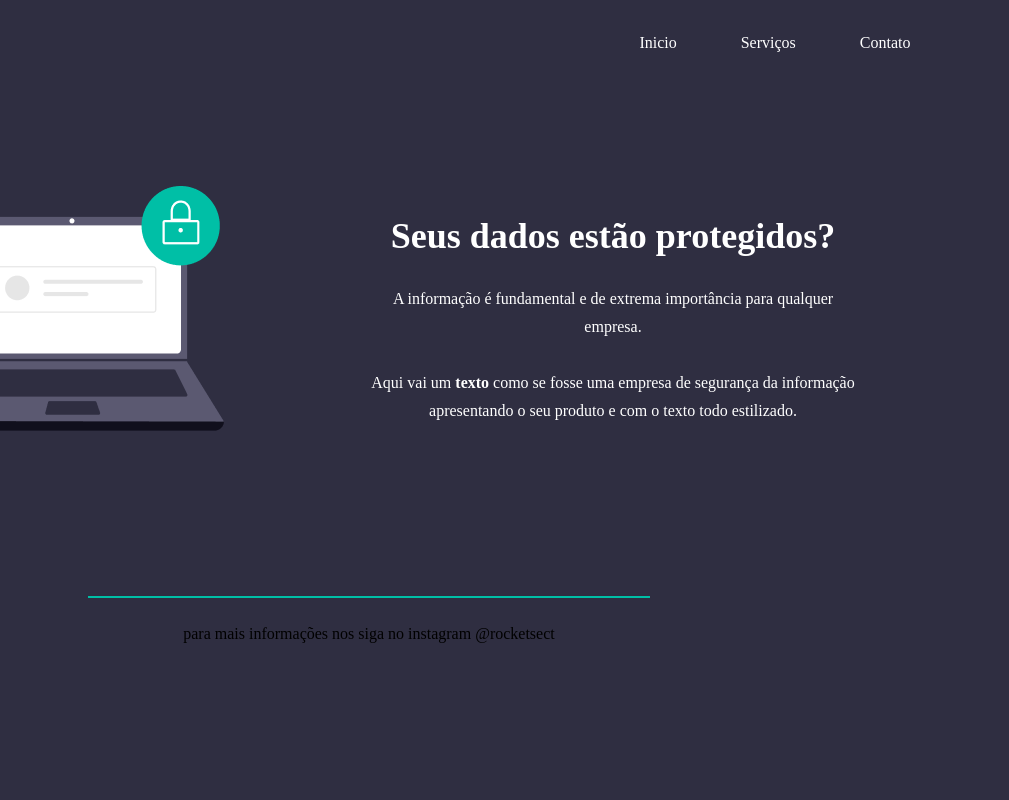
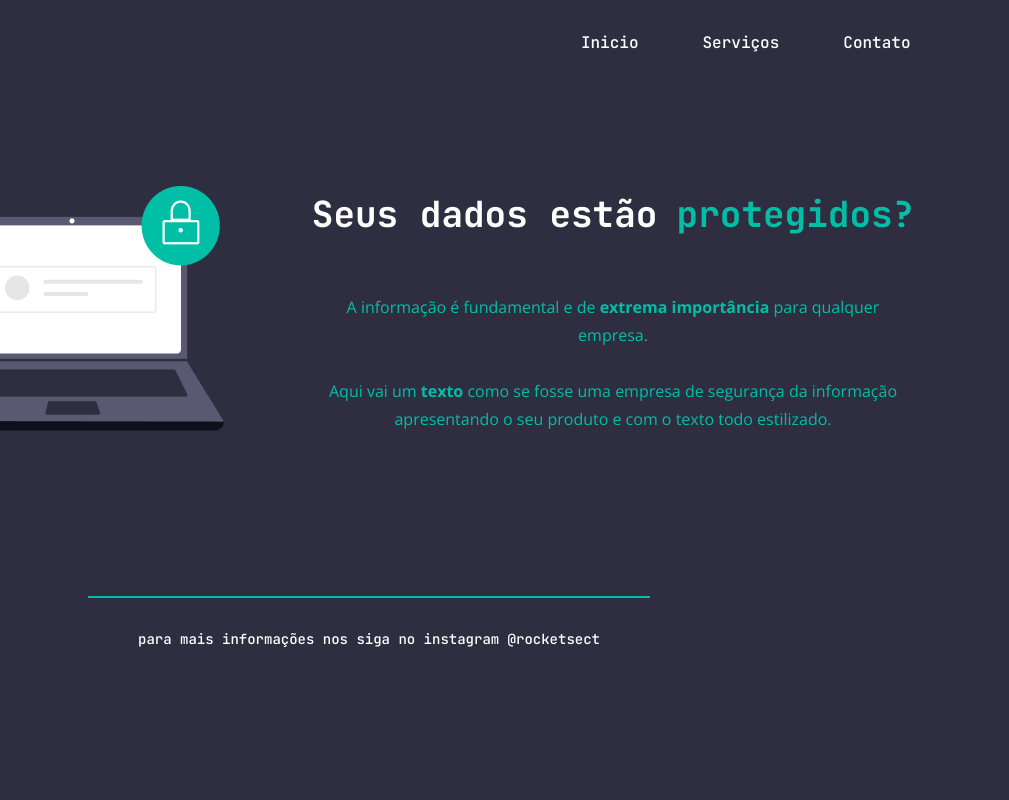
Before and after one commit to VitorTorquato/Explore-course, a plain HTML site: page Desafios/Dessafio 3/index.html in a window 1280 px wide. Shown: the full height of the page, 271-1280 px from the left. Drawn offline with nearby package versions, Linux system fonts and the light colour scheme.

Commit message:
espaçamentos

```diff
--- a/Desafios/Dessafio 3/index.html
+++ b/Desafios/Dessafio 3/index.html
@@ -10,21 +10,22 @@
     <div id="page">
         <nav><img src="logo.svg" alt="Logo Rocketseat">
             <ul>
-                <li>Inicio</li>
-                <li>Serviços</li>
-                <li>Contato</li>
+                <li><a href="#">Inicio</a></li>
+                <li><a href="#">Serviços</a></li>
+                <li><a href="#">Contato</a></li>
             </ul>
         </nav>
         <main>
             <img src="imagen/img1.png" alt="Leptop com cadiado de seguraça">
         <section>
-            <h1>Seus dados estão <span>protegidos?</span></h1>
-            <p>A informação é fundamental e de extrema importância para qualquer </br>empresa.</br></br> Aqui vai um <strong>texto</strong> como se fosse uma empresa de segurança da informação</br> apresentando o seu produto e com o texto todo estilizado.</p>
+            <h2>Seus dados estão</h2>
+            <h2><span>protegidos?</span></h2>
+            <p>A informação é fundamental e de <strong>extrema importância</strong> para qualquer </br>empresa.</br></br> Aqui vai um <strong>texto</strong> como se fosse uma empresa de segurança da informação</br> apresentando o seu produto e com o texto todo estilizado.</p>
         </section>
         </main>
-        <div class="line"></div>
         <footer>
-            para mais informações nos siga no instagram @rocketsect
+            <div class="line"></div>
+            para mais informações nos siga no instagram <a href="https://www.instagram.com/rocketseat/">@rocketsect</a>
         <footer>
 
         <img class="Cadiado" src="padlock.svg" alt="Cadiado">
--- a/Desafios/Dessafio 3/style.css
+++ b/Desafios/Dessafio 3/style.css
@@ -1,5 +1,6 @@
 @charset 'UTF-8';
 
+@import url('https://fonts.googleapis.com/css2?family=JetBrains+Mono:wght@500;700&family=Open+Sans:wght@400;700&display=swap');
 
 :root{
     --color1:#2F2E41;
@@ -12,6 +13,8 @@
 body{
     margin: 0;
     background-color: var(--color1);
+    font-family: 'Open Sans' , sans-serif;
+
 
 }
 
@@ -30,6 +33,7 @@ nav{
     justify-content: space-between;
     align-items: center;
     margin: auto;
+    font-family: 'JetBrains Mono', monospace;
 }
 
 ul{
@@ -39,11 +43,15 @@ ul{
 
 }
 
-ul li{
+ul li {
     list-style: none;
     color: #FFFFFF;
 }
 
+a{
+    text-decoration: none;
+    color:var(--color4);
+}
 main{
     width: 1092px;
     height: 283px;
@@ -55,27 +63,49 @@ main{
 
 section{
     text-align: center;
+
+
 }
 
-section h1 {
-    width: 604px;
+section h2 {
+    width: 361px;
     height: 40px;
+    display: inline;
+    text-align: center;
+
+
     color: var(--color4);
-
+    font-family: 'JetBrains Mono', monospace;
     font-size: 36px;
+    font-weight: bold;
     line-height: 40px;
 
 
+}
+
+section h2+h2{
+    margin-left: 15px;
+
+}
+
+span{
+    width: 248px;
+    height: 40px;
+    color: var(--color2);
+    font-weight: bold;
+}
 
 
-}
 section  p{
     width: 604px;
     height: 168px;
-    color: var(--color4);
+    margin: 59px auto 0px ;
 
+
+    color: var(--color2);
     font-size: 16px;
     line-height: 28px;
+
 }
 
 .line{
@@ -85,10 +115,15 @@ section  p{
     border: 1px solid var(--color2);
 }
 footer{
-    width: 462px;
-    height: 28px;
+    width: 570px;
+    height: 55px;
     margin: auto;
     text-align: center;
+
+    font-family: 'JetBrains Mono', monospace;
+    color: var(--color4);
+    font-size: 14px;
+    line-height: 28px;
 }
 
 .Cadiado{
```
